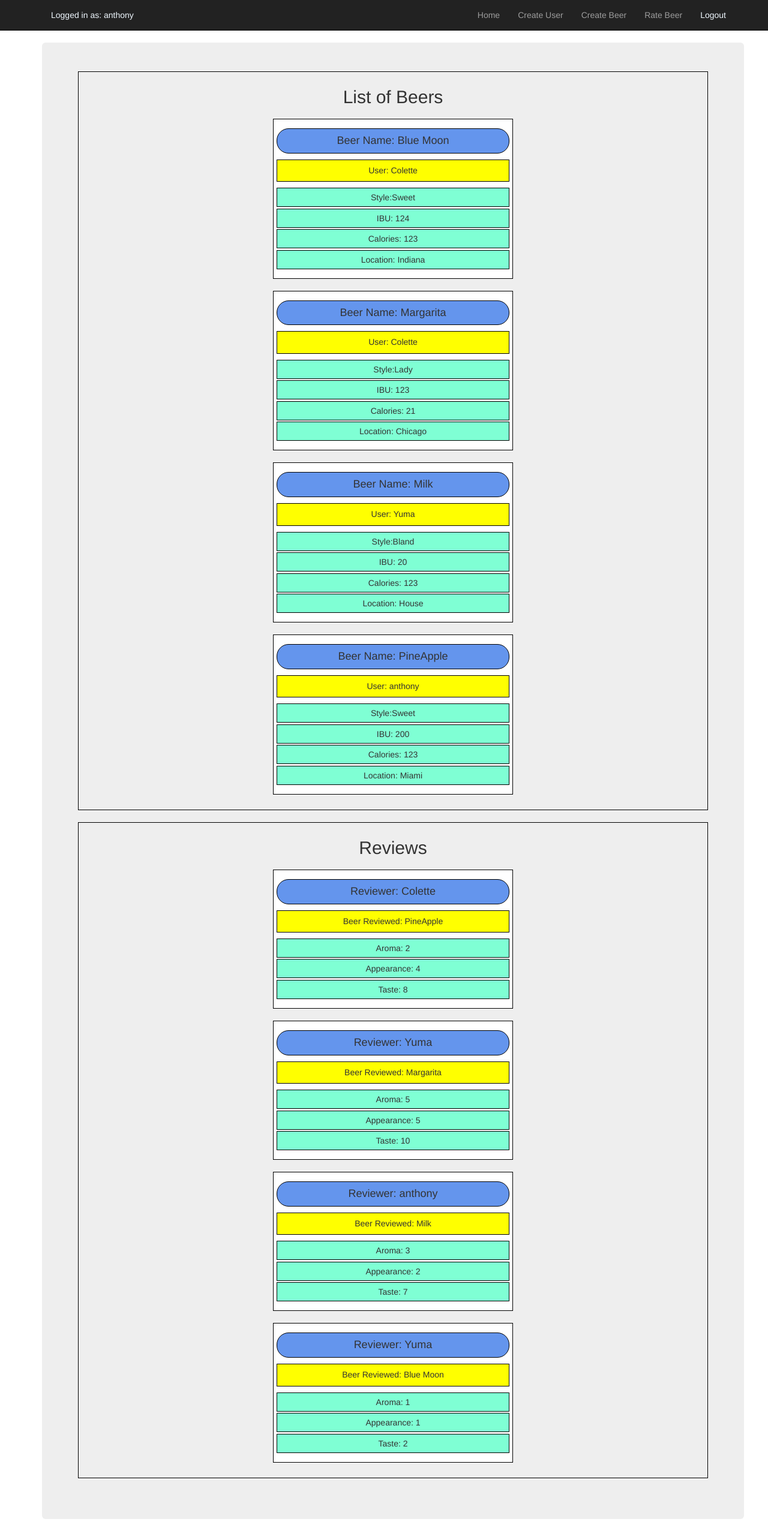
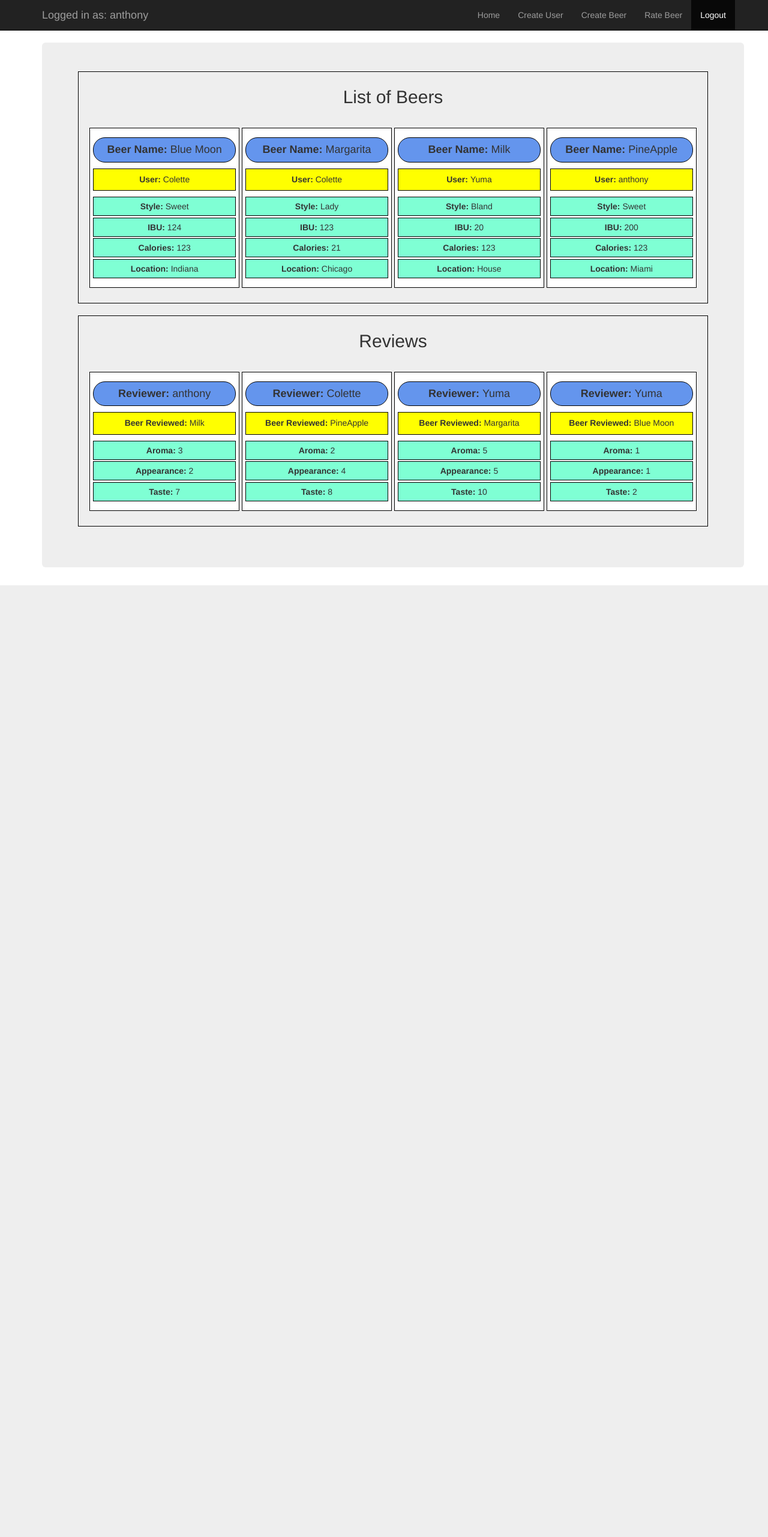
Before and after one commit to tp00012x/BeerAPI, a Django app: page /home/ in a window 1280 px wide. Shown: the whole page at 60% size. After the commit the page ends 976 px from the top, so only its background shows below. Run offline with Django 3.2, Linux system fonts and the light colour scheme; a user stored in the database is signed in; data comes from the database, SQL or seed files in the repository; both versions use the stored data as it was after the commit; some libraries are stand-ins or nearby versions.

Commit message:
Improved UX

```diff
--- a/beer_tracker/forms.py
+++ b/beer_tracker/forms.py
@@ -10,8 +10,12 @@ class UserForm(forms.ModelForm):
     class Meta:
         model = User
         fields = ('username', 'email', 'password')
+        help_texts = {
+            'username': None,
+        }
 
 class NewBeerForm(forms.ModelForm):
+    name = forms.CharField(label="Beer Name")
     ibu = forms.IntegerField(label="IBU")
     abv = forms.IntegerField(label="ABV")
     location = forms.CharField(label="Brewery Location")
--- a/beer_tracker/models.py
+++ b/beer_tracker/models.py
@@ -20,6 +20,7 @@ class BeerModel(models.Model):
 
     def __str__(self):
         return self.name
+
 
 class RateModel(models.Model):
 
@@ -46,10 +47,9 @@ class RateModel(models.Model):
 
     user = models.ForeignKey(User, default=1)
     beer = models.ForeignKey(BeerModel)
-    aroma = models.CharField(max_length=2, choices=FIVE_REVIEWS, default="--")
-    appearance = models.CharField(max_length=2, choices=FIVE_REVIEWS, default="--")
-    taste = models.CharField(max_length=2, choices= TEN_REVIEWS, default= "--")
-    overall = models.IntegerField(default=0)
+    aroma = models.CharField(max_length=2, choices=FIVE_REVIEWS, default="5")
+    appearance = models.CharField(max_length=2, choices=FIVE_REVIEWS, default="5")
+    taste = models.CharField(max_length=2, choices= TEN_REVIEWS, default= "5")
 
     class Meta:
         verbose_name_plural = 'Ratings'
--- a/beer_tracker/views.py
+++ b/beer_tracker/views.py
@@ -21,7 +21,7 @@ def user_logout(request):
 @login_required
 def home(request):
     beers = BeerModel.objects.order_by('name')
-    rates = RateModel.objects.all()
+    rates = RateModel.objects.order_by('user')
     dict = {'records':beers, 'rates':rates}
     return render(request, 'beer_tracker/home.html', context=dict)
 
--- a/static/css/styles.css
+++ b/static/css/styles.css
@@ -7,6 +7,20 @@ ul {
     padding: 5px;
     width: auto;
     text-align: center;
+    display: inline-block;
+}
+
+h1, h2 {
+    padding-bottom: 5px;
+}
+
+.jumbotron > h1 {
+    font-size: 40px;
+
+}
+
+.jumbotron p {
+    font-size: 14px;
 }
 
 div.jumbotron.container > div.table > h2 {
@@ -14,7 +28,7 @@ div.jumbotron.container > div.table > h2 {
 }
 
 div.jumbotron.container > div.table > div.table {
-    width: 400px;
+    width: 250px;
     margin: 20px auto;
 }
 
@@ -43,3 +57,33 @@ div.jumbotron > div.table > div.table > h5 {
 li > a.nav-link.navli {
     color: aliceblue;
 }
+
+
+
+
+.navbar-toggle .icon-bar:nth-of-type(2) {
+	  top: 1px;
+}
+
+.navbar-toggle .icon-bar:nth-of-type(3) {
+  	top: 2px;
+}
+
+.navbar-toggle .icon-bar {
+	  position: relative;
+	  transition: all 500ms ease-in-out;
+}
+
+.navbar-toggle.active .icon-bar:nth-of-type(1) {
+	  top: 6px;
+	  transform: rotate(45deg);
+}
+
+.navbar-toggle.active .icon-bar:nth-of-type(2) {
+	  background-color: transparent;
+}
+
+.navbar-toggle.active .icon-bar:nth-of-type(3) {
+	  top: -6px;
+	  transform: rotate(-45deg);
+}
--- /dev/null
+++ b/static/javascript/index.js
@@ -0,0 +1,5 @@
+$(document).ready(function () {
+    $(".navbar-toggle").on("click", function () {
+        $(this).toggleClass("active");
+    });
+});
--- a/templates/beer_tracker/base.html
+++ b/templates/beer_tracker/base.html
@@ -4,34 +4,46 @@
 <head>
     <meta charset="UTF-8">
     <title>BeerAPI</title>
+    <link rel="stylesheet" href="{% static "css/styles.css" %}">
     <!-- Latest compiled and minified CSS -->
     <link rel="stylesheet" href="https://maxcdn.bootstrapcdn.com/bootstrap/3.3.7/css/bootstrap.min.css" integrity="sha384-BVYiiSIFeK1dGmJRAkycuHAHRg32OmUcww7on3RYdg4Va+PmSTsz/K68vbdEjh4u" crossorigin="anonymous">
-    <link rel="stylesheet" href="{% static "css/styles.css" %}">
 </head>
 <body>
-    <nav class="navbar navbar-inverse bg-inverse navbar-static-top">
+    <nav class="navbar navbar-inverse navbar-static-top">
         <div class="container">
-            <ul class="nav navbar-nav">
+            <div class="navbar-header">
                 {% if user.is_authenticated %}
-                <li><a class="nav-link navli" href="{% url 'beer_tracker:home' %}">Logged in as: {{request.user.username}}</a></li>
+                    <a class="navbar-brand" href="{% url 'beer_tracker:home' %}">Logged in as: {{request.user.username}}</a>
+                    <button class="navbar-toggle collapsed" data-toggle="collapse" data-target="#mydropdown">
+                        <span class="icon-bar"></span>
+                        <span class="icon-bar"></span>
+                        <span class="icon-bar"></span>
+                    </button>
                 {% else %}
-                <li><a href="{% url 'index' %}" class="nav-brand">BeerAPI</a></li>
+                    <a class="navbar-brand" href="{% url 'index' %}">BeerAPI</a>
                 {% endif %}
-            </ul>
+            </div>
+
+            <div id="mydropdown" class="collapse navbar-collapse">
                 <ul class="nav navbar-nav navbar-right">
                     {% if user.is_authenticated %}
                         <li><a class="nav-link" href="{% url 'beer_tracker:home' %}">Home</a></li>
                         <li><a class="navbar-link" href="{% url 'beer_tracker:new_user' %}">Create User</a></li>
                         <li><a class="navbar-link" href="{% url 'beer_tracker:new_beer' %}">Create Beer</a></li>
                         <li><a class="navbar-link" href="{% url 'beer_tracker:rate_beer' %}">Rate Beer</a></li>
-                <li><a class="nav-link navli" href="{% url 'logout' %}">Logout</a></li>
+                        <li class="active"><a class="nav-link" href="{% url 'logout' %}">Logout</a></li>
                     {% endif %}
                 </ul>
+            </div>
         </div>
     </nav>
     <div class="container">
         {% block body_block %}
         {% endblock %}
     </div>
+    <script src="https://code.jquery.com/jquery-3.2.1.min.js" integrity="sha256-hwg4gsxgFZhOsEEamdOYGBf13FyQuiTwlAQgxVSNgt4=" crossorigin="anonymous"></script>
+    <script type="text/javascript" src="{% static "javascript/index.js" %}"></script>
+    <!-- Latest compiled and minified JavaScript -->
+    <script src="https://maxcdn.bootstrapcdn.com/bootstrap/3.3.7/js/bootstrap.min.js" integrity="sha384-Tc5IQib027qvyjSMfHjOMaLkfuWVxZxUPnCJA7l2mCWNIpG9mGCD8wGNIcPD7Txa" crossorigin="anonymous"></script>
 </body>
 </html>
--- a/templates/beer_tracker/home.html
+++ b/templates/beer_tracker/home.html
@@ -7,13 +7,13 @@
             <h2>List of Beers</h2>
             {% for beers in records %}
                 <div class="table">
-                    <h4>Beer Name: {{ beers.name }}</h4>
-                    <h5>User: {{ beers.user }}</h5>
+                    <h4><b>Beer Name: </b>{{ beers.name }}</h4>
+                    <h5><b>User: </b>{{ beers.user }}</h5>
                     <ul>
-                        <li>Style:{{ beers.style }}</li>
-                        <li>IBU: {{ beers.ibu }}</li>
-                        <li>Calories: {{ beers.calories }}</li>
-                        <li>Location: {{ beers.location }}</li>
+                        <li><b>Style: </b>{{ beers.style }}</li>
+                        <li><b>IBU: </b>{{ beers.ibu }}</li>
+                        <li><b>Calories: </b>{{ beers.calories }}</li>
+                        <li><b>Location: </b>{{ beers.location }}</li>
                     </ul>
                 </div>
             {% endfor %}
@@ -22,12 +22,12 @@
             <h2>Reviews</h2>
             {% for rate in rates %}
                 <div class="table">
-                    <h4>Reviewer: {{ rate.user }}</h4>
-                    <h5>Beer Reviewed: {{ rate.beer }}</h5>
+                    <h4><b>Reviewer: </b>{{ rate.user }}</h4>
+                    <h5><b>Beer Reviewed: </b>{{ rate.beer }}</h5>
                     <ul>
-                        <li>Aroma: {{ rate.aroma }}</li>
-                        <li>Appearance: {{ rate.appearance }}</li>
-                        <li>Taste: {{ rate.taste }}</li>
+                        <li><b>Aroma: </b>{{ rate.aroma }}</li>
+                        <li><b>Appearance: </b>{{ rate.appearance }}</li>
+                        <li><b>Taste: </b>{{ rate.taste }}</li>
                     </ul>
                 </div>
             {% endfor %}
--- a/templates/beer_tracker/new_beer.html
+++ b/templates/beer_tracker/new_beer.html
@@ -1,12 +1,14 @@
 {% extends "beer_tracker/base.html" %}
 {% block body_block %}
 {% load staticfiles %}
-
+    <div class="jumbotron container">
+        <div class="form">
             <h2>Create New Beer</h2>
             <form method="POST">
                 {% csrf_token %}
                 {{ beer.as_p}}
                 <input type="submit" class="btn btn-primary" value="submit">
         </form>
-
+        </div>
+    </div>
 {% endblock %}
--- a/templates/beer_tracker/new_user.html
+++ b/templates/beer_tracker/new_user.html
@@ -1,12 +1,14 @@
 {% extends "beer_tracker/base.html" %}
 {% block body_block %}
 {% load staticfiles %}
-
+    <div class="jumbotron container">
+        <div class="form">
             <h2>Create New User</h2>
             <form method="POST">
                 {% csrf_token %}
                 {{ user_form.as_p}}
                 <input type="submit" class="btn btn-primary" value="submit">
             </form>
-
+    </div>
+    </div>
 {% endblock %}
--- a/templates/beer_tracker/rate_beer.html
+++ b/templates/beer_tracker/rate_beer.html
@@ -1,12 +1,14 @@
 {% extends "beer_tracker/base.html" %}
 {% block body_block %}
 {% load staticfiles %}
-
+    <div class="jumbotron container">
+        <div class="form">
             <h2>Rate Beer</h2>
             <form method="POST">
                 {% csrf_token %}
                 {{ rate_beer.as_p}}
                 <input type="submit" class="btn btn-primary" value="submit">
             </form>
-
+        </div>
+    </div>
 {% endblock %}
```
Also changed, not shown: templates/beer_tracker/index.html (+9 -8 lines), db.sqlite3. Lines whose indentation alone changed are shown as unchanged.
